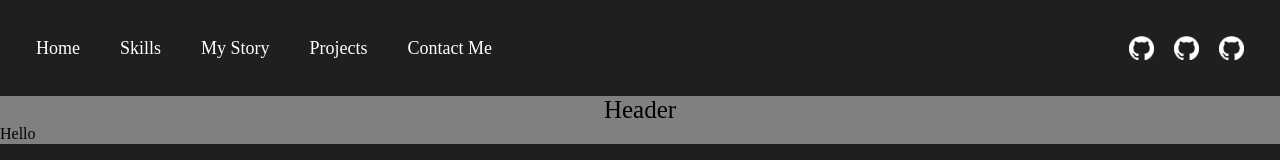
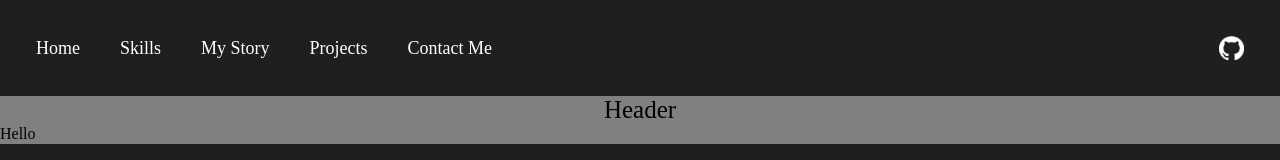
Before and after one commit to Bouderton/about-me, a React (Vite) app in the folder hello-vite/: page / in a window 1280 px wide. Shown: the top 160 px of the page. Built offline with nearby package versions, Linux system fonts and the light colour scheme.

Commit message:
notes & updates

```diff
--- a/hello-vite/src/components/App/App.jsx
+++ b/hello-vite/src/components/App/App.jsx
@@ -22,3 +22,4 @@ export default App;
 
 // NOTES
 // DESIGN THIS IN FIGMA MAN
+// WE STARTIN OVER DAWG
--- a/hello-vite/src/components/Nav/Nav.jsx
+++ b/hello-vite/src/components/Nav/Nav.jsx
@@ -16,8 +16,6 @@ const Nav = () => {
       </nav>
       <div className="nav__links">
         <img className="nav__links-image" src={github} alt="github logo" />
-        <img className="nav__links-image" src={github} alt="github logo" />
-        <img className="nav__links-image" src={github} alt="github logo" />
       </div>
     </div>
   );
```
